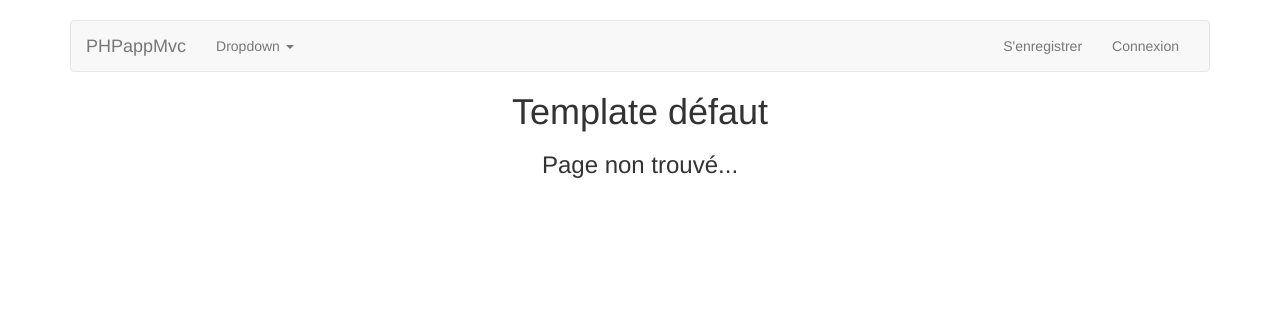
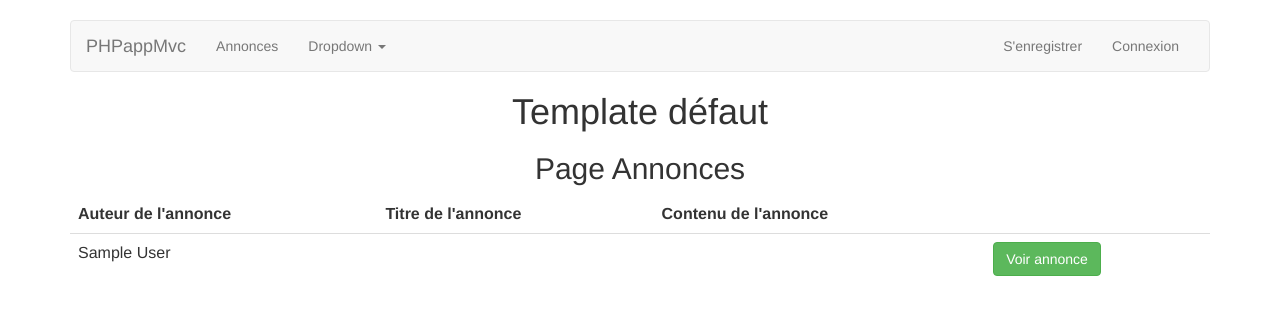
Before and after one commit to vmoulinier/NewPhpMvc2017, a PHP site: page /phpapp/annonces/index in a window 1280 px wide. Shown: the top 315 px of the page. Run offline with PHP 8.4, Linux system fonts and the light colour scheme; tables that the repository leaves empty or names only in its code hold one stand-in row (values such as "Sample post"); data that the repository does not hold is empty.

Commit message:
htaccess + annonces (get etc)

```diff
--- /dev/null
+++ b/app/controller/AnnoncesController.php
@@ -0,0 +1,38 @@
+<?php
+/**
+ * Created by PhpStorm.
+ * User: vmoul
+ * Date: 12/03/2017
+ * Time: 21:24
+ */
+
+namespace App\Controller;
+
+
+use Core\Controller\Controller;
+use App\Model\AnnoncesRepository;
+
+class AnnoncesController extends Controller
+{
+    public function index() {
+        $this->template = 'default';
+        $annoncesrepo = new AnnoncesRepository();
+        $annonces =  $annoncesrepo->getAllAnnonces();
+        $this->render('annonces/index', compact('annonces'));
+    }
+
+    public function view_annonce() {
+        $this->template = 'default';
+        $annoncerepo = new AnnoncesRepository();
+        if(isset($_GET['id'])) {
+            $annonce = $annoncerepo->getAnnonce($_GET['id']);
+            if ($annonce) {
+                $this->render('annonces/view_annonce', compact('annonce'));
+            } else {
+                $this->render('error/404');
+            }
+        }   else {
+            $this->render('error/404');
+        }
+    }
+}
--- a/app/controller/UserController.php
+++ b/app/controller/UserController.php
@@ -24,7 +24,7 @@ class UserController extends Controller
             $email = $_POST['email'];
             $password = $_POST['password'];
             if($userrepo->login($email, $password)) {
-                header('Location: index.php?p=user/profil');
+                header('Location: '.PATH.'/user/profil');
             }
             else {
                 $error = 'Mauvais mail/mot de passe !';
@@ -61,7 +61,7 @@ class UserController extends Controller
     public function logout() {
         session_destroy();
         unset($_SESSION['user_id']);
-        header('Location: index.php?p=home/index');
+        header('Location: '.PATH.'/home/index');
     }
 
     public function profil() {
--- /dev/null
+++ b/app/entity/Annonces.php
@@ -0,0 +1,123 @@
+<?php
+/**
+ * Created by PhpStorm.
+ * User: vmoul
+ * Date: 12/03/2017
+ * Time: 16:10
+ */
+
+namespace App\Entity;
+
+
+use App\Model\SPDO;
+
+class Annonces
+{
+
+    private $id;
+
+    private $date;
+
+    private $content;
+
+    private $title;
+
+    private $user;
+
+    /**
+     * Annonces constructor.
+     */
+    public function __construct(array $datas)
+    {
+        foreach ($datas as $key => $value) {
+            $method = 'set' . ucfirst($key);
+            if (method_exists($this, $method)) {
+                $this->$method($value);
+            }
+        }
+    }
+
+    /**
+     * @return mixed
+     */
+    public function getId()
+    {
+        return $this->id;
+    }
+
+    /**
+     * @param mixed $id
+     */
+    public function setId($id)
+    {
+        $this->id = $id;
+    }
+
+    /**
+     * @return mixed
+     */
+    public function getDate()
+    {
+        return $this->date;
+    }
+
+    /**
+     * @param mixed $date
+     */
+    public function setDate($date)
+    {
+        $this->date = $date;
+    }
+
+    /**
+     * @return mixed
+     */
+    public function getContent()
+    {
+        return $this->content;
+    }
+
+    /**
+     * @param mixed $content
+     */
+    public function setContent($content)
+    {
+        $this->content = $content;
+    }
+
+    /**
+     * @return mixed
+     */
+    public function getTitle()
+    {
+        return $this->title;
+    }
+
+    /**
+     * @param mixed $title
+     */
+    public function setTitle($title)
+    {
+        $this->title = $title;
+    }
+
+    /**
+     * @return mixed
+     */
+    public function getUser()
+    {
+        return $this->user;
+    }
+
+    /**
+     * @param mixed $user_id
+     */
+    public function setUser($user_id)
+    {
+        $req = SPDO::getInstance()->prepare('SELECT * FROM user WHERE id = :id');
+        $req->execute(array(':id' => $user_id));
+        $res = $req->fetch(\PDO::FETCH_OBJ);
+        $user = new User($res->id);
+        $this->user = $user;
+    }
+}
--- /dev/null
+++ b/app/model/AnnoncesRepository.php
@@ -0,0 +1,43 @@
+<?php
+/**
+ * Created by PhpStorm.
+ * User: vmoul
+ * Date: 12/03/2017
+ * Time: 16:14
+ */
+
+namespace App\Model;
+
+
+use App\Entity\Annonces;
+
+class AnnoncesRepository
+{
+    public function getAllAnnonces() {
+        $req = SPDO::getInstance()->query('SELECT * FROM annonces');
+        $datas = $req->fetchAll();
+        $array = array();
+        foreach ($datas as $key => $data) {
+            $annonce = new Annonces($data);
+            $annonce->setUser($data['user_id']);
+            $array[$key] = $annonce;
+        }
+        return $array;
+    }
+
+    public function getAnnonce($id) {
+        $req = SPDO::getInstance()->query('SELECT * FROM annonces WHERE id = "'.$id.'"');
+        $data = $req->fetch();
+        if($data) {
+            $annonce = new Annonces($data);
+            $annonce->setUser($data['user_id']);
+            return $annonce;
+        } else {
+            return false;
+        }
+    }
+
+    public function addAnnonce() {
+
+    }
+}
--- a/app/model/SPDO.php
+++ b/app/model/SPDO.php
@@ -40,4 +40,9 @@ class SPDO
     {
         return $this->PDOInstance->prepare($query);
     }
+
+    public function lastInsertId()
+    {
+        return $this->PDOInstance->lastInsertId();
+    }
 }
--- /dev/null
+++ b/app/views/annonces/index.php
@@ -0,0 +1,38 @@
+<h2 class="center">Page Annonces</h2>
+<table class="table">
+    <thead>
+    <tr>
+        <td>
+            <b>Auteur de l'annonce</b>
+        </td>
+        <td>
+            <b>Titre de l'annonce</b>
+        </td>
+        <td>
+            <b>Contenu de l'annonce</b>
+        </td>
+        <td>
+
+        </td>
+    </tr>
+    </thead>
+    <tbody>
+    <?php foreach($annonces as $key => $annonce): ?>
+
+            <tr>
+                <td>
+                    <?= $annonce->getUser()->getNom() ?>
+                </td>
+                <td>
+                    <?= $annonce->getTitle() ?>
+                </td>
+                <td>
+                    <?= $annonce->getContent() ?>
+                </td>
+                <td>
+                    <a href="<?= PATH ?>/annonces/view_annonce/<?= $annonce->getId() ?>"><button class="btn btn-success">Voir annonce</button></a>
+                </td>
+            </tr>
+    <?php endforeach; ?>
+    </tbody>
+</table>
--- /dev/null
+++ b/app/views/annonces/view_annonce.php
@@ -0,0 +1,3 @@
+<h2 class="center">Annonce selectionnée :</h2>
+
+<?php var_dump($annonce) ?>
--- a/app/views/home/index.php
+++ b/app/views/home/index.php
@@ -1 +1,2 @@
 <h2 class="center">Page Index</h2>
+<?php var_dump($_GET) ?>
--- a/app/views/templates/default.php
+++ b/app/views/templates/default.php
@@ -5,12 +5,10 @@
     <meta name="description" content="">
     <meta name="author" content="">
     <title>AppMvcMouli</title>
-
-    <!-- Bootstrap cor CSS -->
-    <link href="public/css/bootstrap.css" rel="stylesheet">
-    <link href="public/css/styles.css" rel="stylesheet">
-    <script src="public/js/jquery-2.2.4.js"></script>
-    <script src="public/js/bootstrap.js"></script>
+    <link href="<?= PATH ?>/public/css/bootstrap.css" rel="stylesheet">
+    <link href="<?= PATH ?>/public/css/styles.css" rel="stylesheet">
+    <script src="<?= PATH ?>/public/js/jquery-2.2.4.js"></script>
+    <script src="<?= PATH ?>/public/js/bootstrap.js"></script>
     </head>
 <body>
 <div class="container">
@@ -23,16 +21,17 @@
                     <span class="icon-bar"></span>
                     <span class="icon-bar"></span>
                 </button>
-                <a class="navbar-brand" href="?p=home/index">PHPappMvc</a>
+                <a class="navbar-brand" href="<?= PATH ?>/home/index">PHPappMvc</a>
             </div>
             <div id="navbar" class="navbar-collapse collapse">
                 <ul class="nav navbar-nav">
                     <?php if(\App\Model\UserRepository::logged()): ?>
-                    <li><a href="?p=user/profil">Profil</a></li>
+                    <li><a href="<?= PATH ?>/user/profil">Profil</a></li>
                     <?php endif ?>
                     <?php if(\App\Model\UserRepository::loggedAdmin()): ?>
-                        <li><a href="?p=admin/index">Admin</a></li>
+                        <li><a href="<?= PATH ?>/admin/index">Admin</a></li>
                     <?php endif ?>
+                    <li><a href="<?= PATH ?>/annonces/index">Annonces</a></li>
                     <li class="dropdown">
                         <a href="#" class="dropdown-toggle" data-toggle="dropdown" role="button" aria-haspopup="true" aria-expanded="false">Dropdown <span class="caret"></span></a>
                         <ul class="dropdown-menu">
@@ -48,16 +47,16 @@
                 </ul>
                 <ul class="nav navbar-nav navbar-right">
                     <?php if(\App\Model\UserRepository::logged()): ?>
-                    <li><a href="?p=user/logout">Deconnexion</a></li>
+                    <li><a href="<?= PATH ?>/user/logout">Deconnexion</a></li>
                     <?php else: ?>
-                    <li><a href="?p=user/register">S'enregistrer</a></li>
-                    <li><a href="?p=user/login">Connexion</a></li>
+                    <li><a href="<?= PATH ?>/user/register">S'enregistrer</a></li>
+                    <li><a href="<?= PATH ?>/user/login">Connexion</a></li>
                     <?php endif ?>
                 </ul>
             </div><!--/.nav-collapse -->
         </div><!--/.container-fluid -->
     </nav>
     <h1 class="center">Template défaut</h1>
-    <?= $content; ?>
+    <?php echo $content; ?>
 </div>
 </body>
--- a/index.php
+++ b/index.php
@@ -6,9 +6,9 @@ require_once 'app/Autoload.php';
 require_once 'core/Autoload.php';
 
 define('ROOT', dirname(str_replace('\\', '/', __DIR__)));
+define('PATH', 'http://localhost/phpapp');
 App\Autoloader::register();
 Core\Autoloader::register();
-
 
 if(isset($_GET['p'])){
     $page = $_GET['p'];
@@ -16,9 +16,7 @@ if(isset($_GET['p'])){
     $page = 'home';
 }
 
-
 $page = explode('/', $page);
-
 
 if(class_exists('\App\Controller\\' . ucfirst($page[0]) . 'Controller')) {
     if(!isset($page[1])) {
@@ -42,6 +40,5 @@ if(class_exists('\App\Controller\\' . ucfirst($page[0]) . 'Controller')) {
     $action = $page;
 }
 
-
 $controller = new $controller();
 $controller->$action();
```
Also changed, not shown: core/HTML/Form.php (+1 -30 lines), core/HTML/TemplateForm.php (+0 -13 lines), .htaccess (added).
